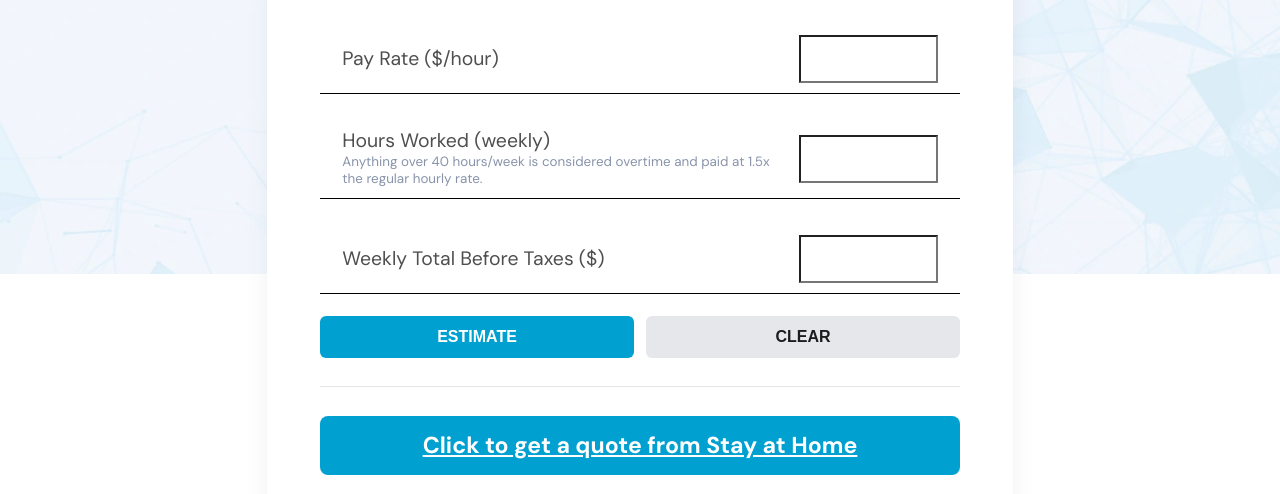
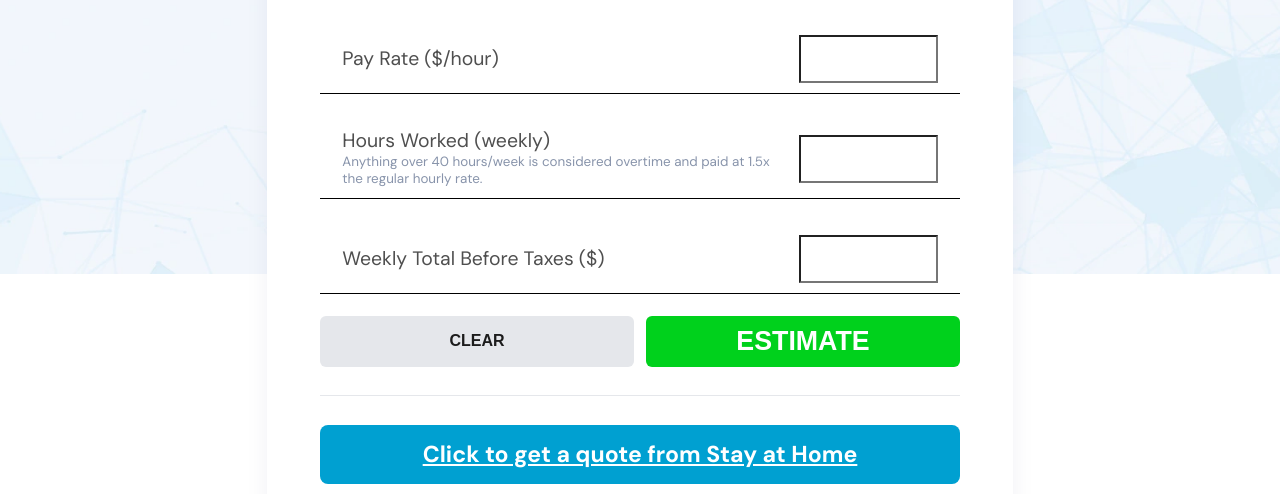
Before and after one commit to dmitry-conquer/rent-calculator, a website built with Vite: page pages/index.html in a window 1280 px wide. Shown: the part 270-764 px from the top of the page. Built offline with nearby package versions, Linux system fonts and the light colour scheme.

Commit message:
Оновлено HTML та стилі калькулятора: виправлено кодування фонової картинки, додано кнопку "Estimate" та змінено кольори кнопок для покращення візуального сприйняття.

```diff
--- a/pages/index.html
+++ b/pages/index.html
@@ -17,7 +17,7 @@
       {{> header}}
       <main>
         <div class="rate-calculator-page">
-          <span class="rate-calculator-page__bg" style="background-image: url('/images/bg.webp')"></span>
+          <span class="rate-calculator-page__bg" style="background-image: url(&quot;/images/bg.webp&quot;)"></span>
           <div class="rate-calculator-wrapper">
             <div class="rate-calculator" id="rate-calculator" data-overtime-limit="40" data-overtime-multiplayer="1.5">
               <div class="rate-calculator__header">
@@ -54,14 +54,16 @@
                   <div class="rate-calculator__breakdown-inner" id="breakdown-container"></div>
                 </div>
                 <div class="rate-calculator__buttons">
-                  <button type="button" id="calculate-btn" class="rate-calculator__button">Estimate</button>
                   <button type="button" id="reset-btn" class="rate-calculator__button rate-calculator__button--reset">
                     Clear
                   </button>
+                  <button type="button" id="calculate-btn" class="rate-calculator__button">Estimate</button>
                 </div>
               </div>
               <div class="rate-calculator__footer">
-                <a href="tel:+1234567890" class="rate-calculator__footer-button rate-calculator__footer-button--teal">Click to get a quote from Stay at Home</a>
+                <a href="tel:+1234567890" class="rate-calculator__footer-button rate-calculator__footer-button--teal"
+                  >Click to get a quote from Stay at Home</a
+                >
                 <a href="tel:+1234567890" class="rate-calculator__footer-button">CALL now</a>
                 <p class="rate-calculator__footer-text">
                   If your estimate looks different from what you’re currently earning, give us a call.
--- a/src/styles/rate-calculator.scss
+++ b/src/styles/rate-calculator.scss
@@ -4,6 +4,7 @@
   --accent-color: #ff8500;
   --accent-color-light: #fffac7;
   --secondary-color: #00a0d1;
+  --success-color: #00d11c;
   --grey-color: #e5e7eb;
 
   padding: fluid(40, 60) rem(20) fluid(60, 130) rem(20);
@@ -163,11 +164,11 @@
     }
 
     .rate-calculator__button {
-      background-color: var(--secondary-color);
+      background-color: var(--success-color);
       color: #fff;
       flex: 1;
-      padding: rem(12);
-      font-size: 1rem;
+      padding: rem(10);
+      font-size: fluid(20, 28);
       font-weight: 600;
       border-radius: 6px;
       border: none;
@@ -194,6 +195,7 @@
     .rate-calculator__button--reset {
       background-color: var(--grey-color);
       color: #1c1c1c;
+      font-size: 1rem;
 
       &:hover {
         background: #e2e8f0;
```
